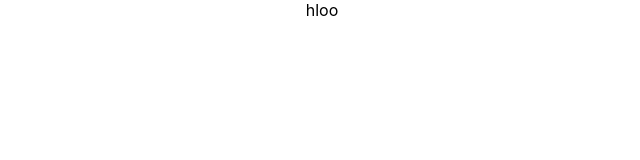
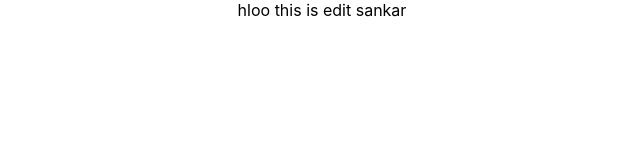
Before and after one commit to RafiShaik955/training_frontend, a React (Create React App) app: page / in a window 1280 px wide. Shown: the top 160 px of the page, without its empty margins (318-958 px from the left). Built offline with nearby package versions, Linux system fonts and the light colour scheme.

Commit message:
edited by sankar

```diff
--- a/src/App.js
+++ b/src/App.js
@@ -8,6 +8,7 @@ function App() {
    return (
     <div className="App">
      hloo
+     this is edit sankar
     </div>
   );
 }
```
